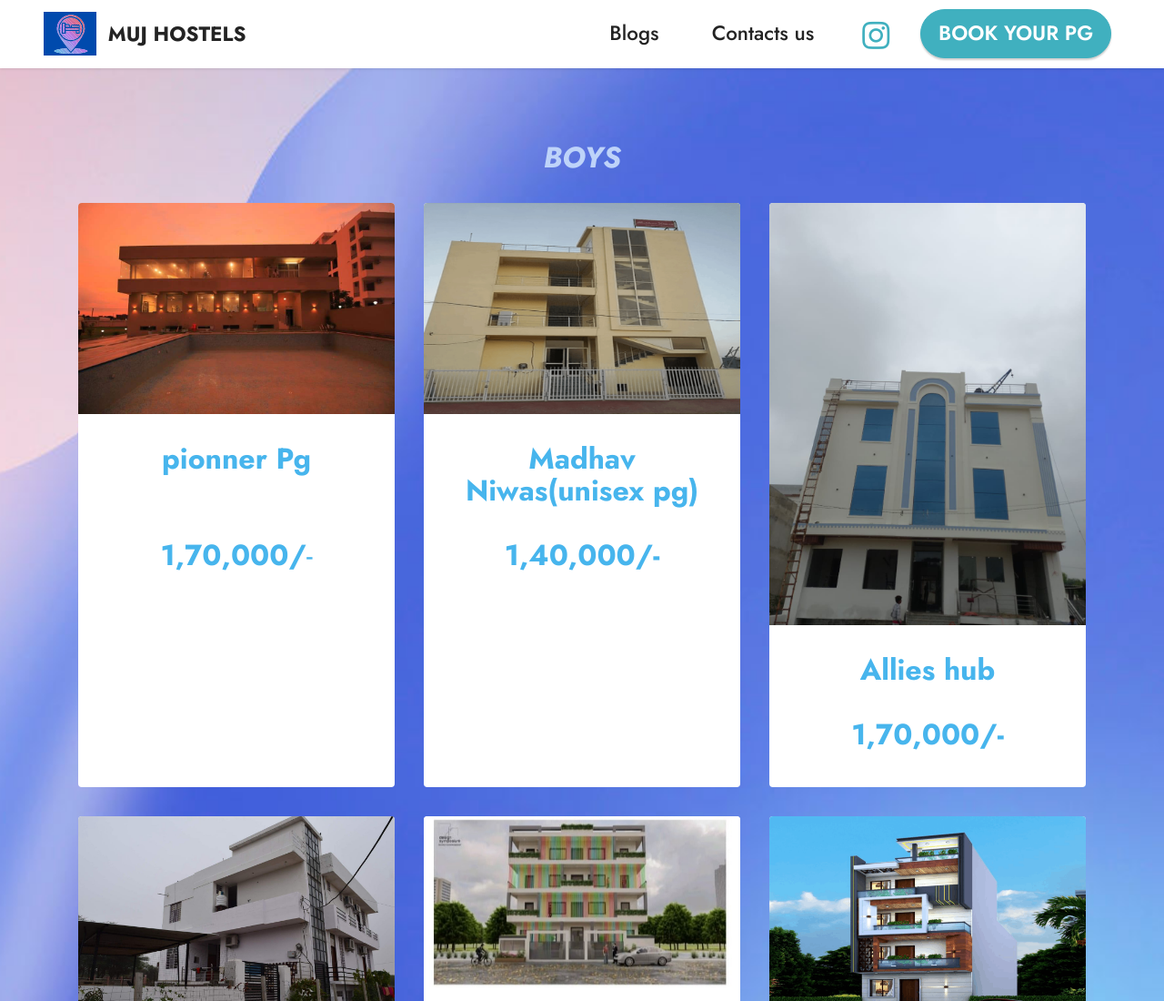
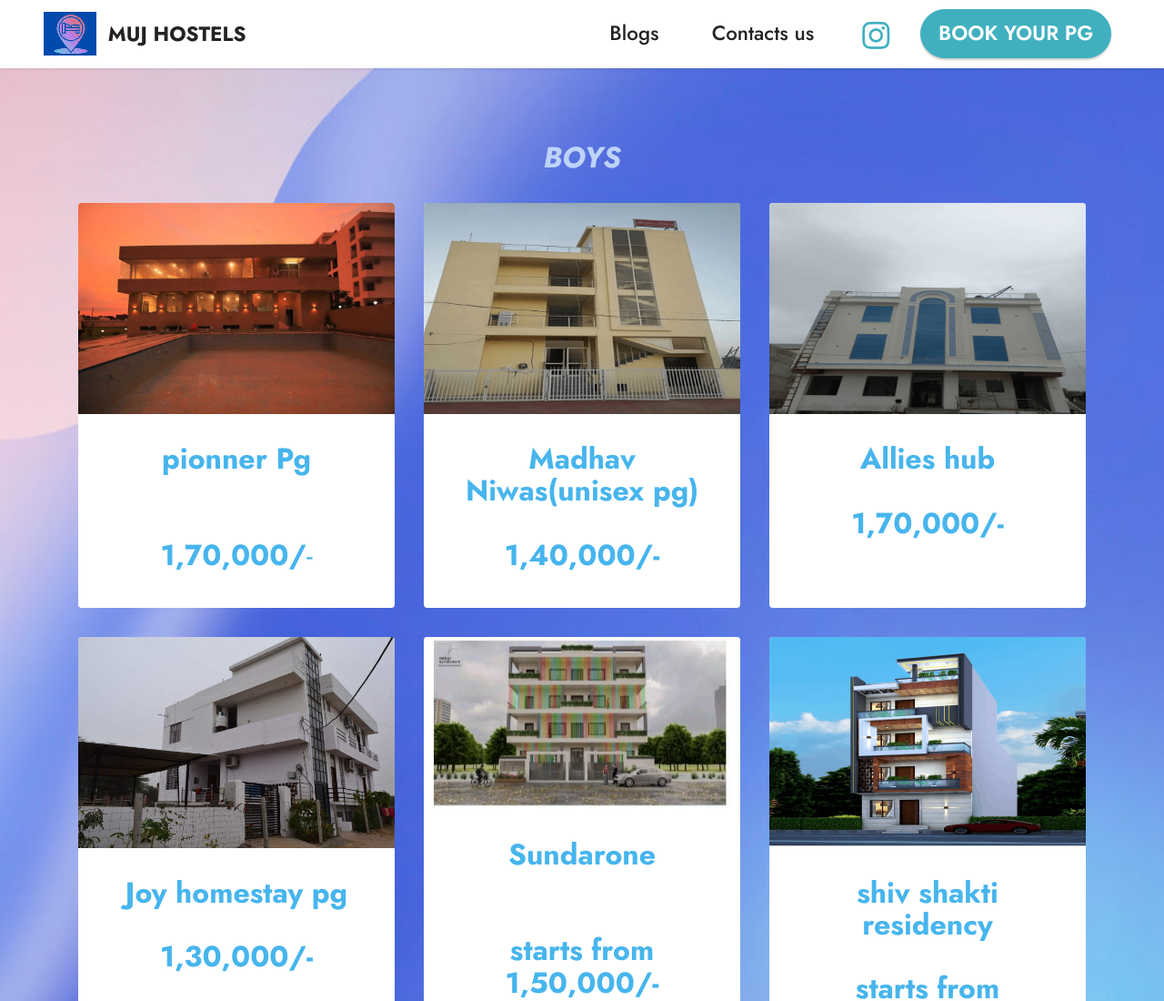
Before and after one commit to MujHostels/mujhostels, a plain HTML site: page boys_pg_list.html in a window 1280 px wide. Shown: the top 1100 px of the page at 91% size. Drawn offline with Linux system fonts and the light colour scheme.

Commit message:
Update boys_pg_list.html

```diff
--- a/boys_pg_list.html
+++ b/boys_pg_list.html
@@ -108,7 +108,7 @@
             <div class="item features-image сol-12 col-md-6 col-lg-4">
                 <div class="item-wrapper">
                     <div class="item-img">
-                        <a href="allieshub.html"><img src="assets/images/a1.jpg" alt="muj hostels" data-slide-to="1" data-bs-slide-to="1"></a>
+                        <a href="allieshub.html"><img src="assets/images/a1.png" alt="muj hostels" data-slide-to="1" data-bs-slide-to="1"></a>
                     </div>
                     <div class="item-content">
                         <h5 class="item-title mbr-fonts-style display-1"><strong>Allies hub</strong><br><br><div><strong>1,70,000/-</strong></div></h5>
```
